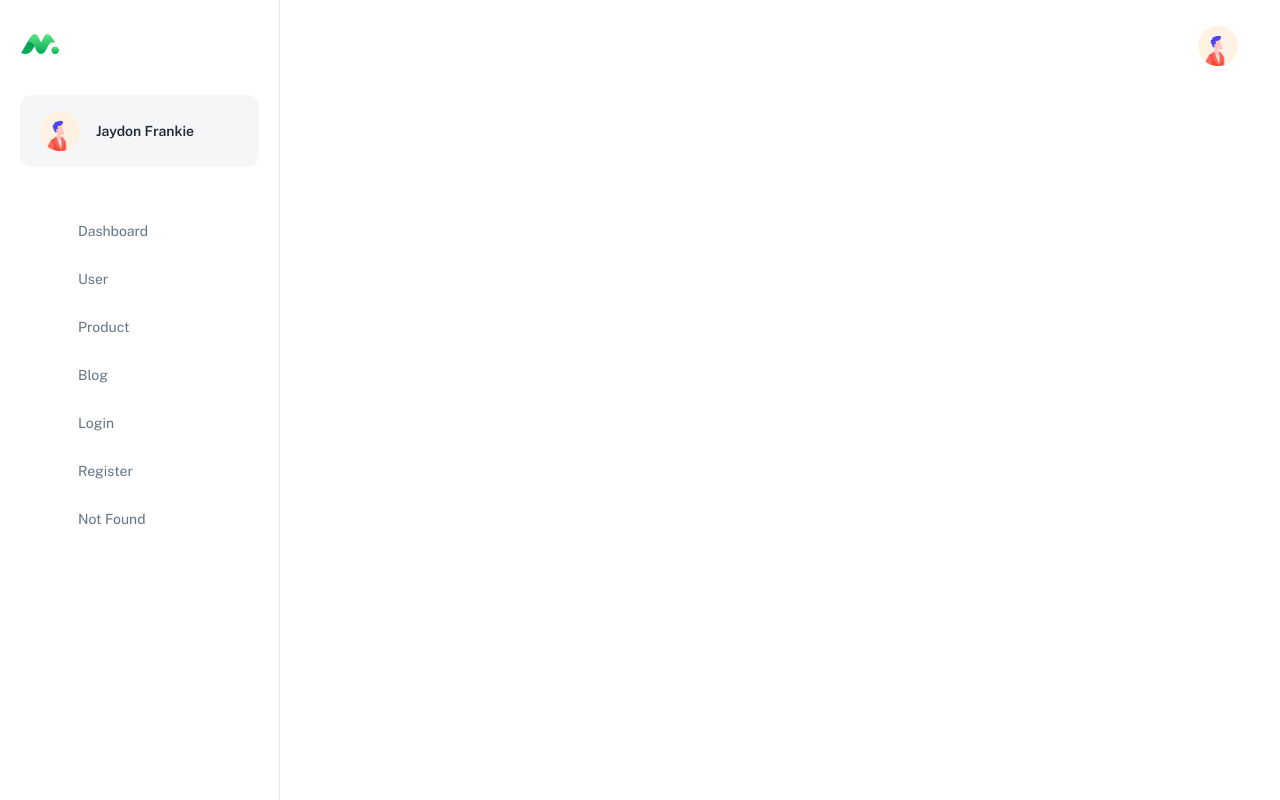
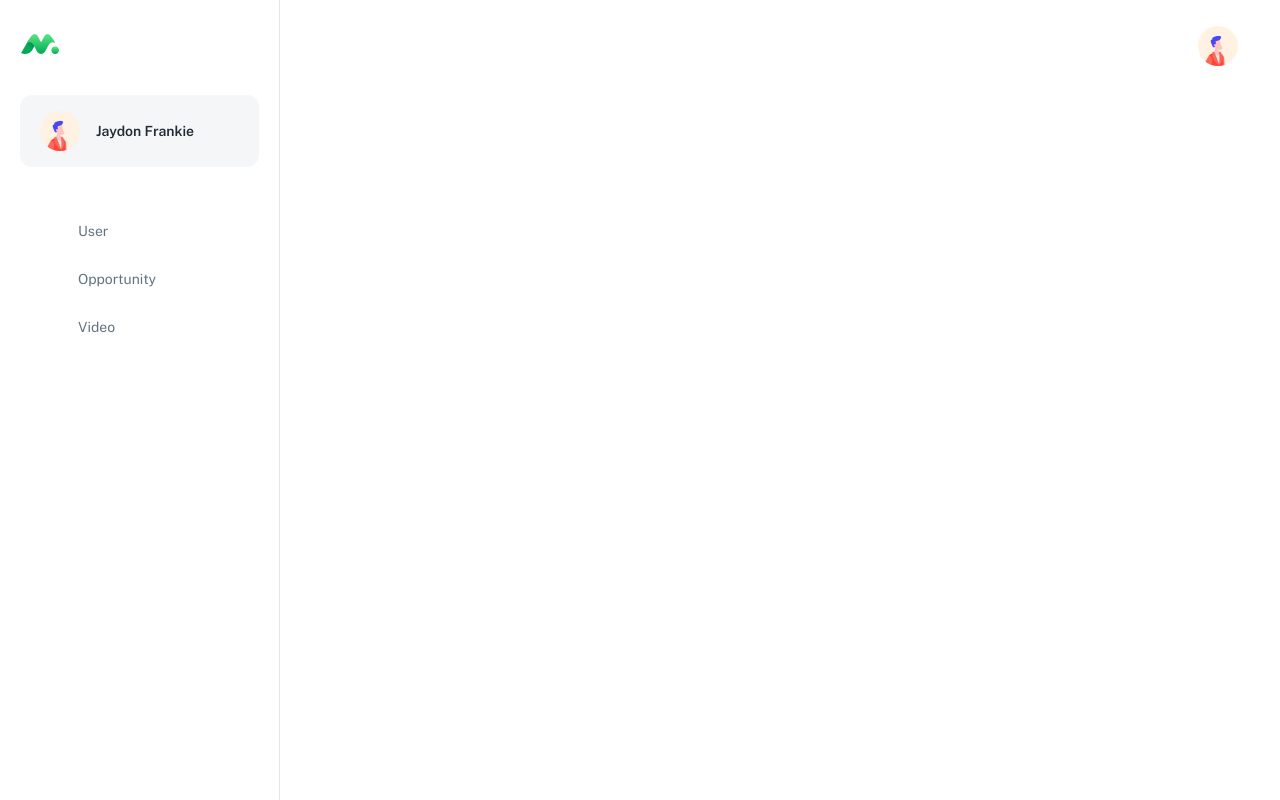
Before and after one commit to TharindaPrabhath/dashboard, a React (Create React App) app: page /dashboard in a window 1280 px wide. Before the commit this address had no page. Built offline with nearby package versions, Linux system fonts and the light colour scheme; a web font is replaced by a local one.

Commit message:
commented out unwanted config data

```diff
--- a/src/layouts/dashboard/SidebarConfig.js
+++ b/src/layouts/dashboard/SidebarConfig.js
@@ -12,41 +12,51 @@ import alertTriangleFill from '@iconify/icons-eva/alert-triangle-fill';
 const getIcon = (name) => <Icon icon={name} width={22} height={22} />;
 
 const sidebarConfig = [
-  {
-    title: 'dashboard',
-    path: '/dashboard/app',
-    icon: getIcon(pieChart2Fill)
-  },
+  // {
+  //   title: 'dashboard',
+  //   path: '/dashboard/app',
+  //   icon: getIcon(pieChart2Fill)
+  // },
   {
     title: 'user',
     path: '/dashboard/user',
     icon: getIcon(peopleFill)
   },
   {
-    title: 'product',
-    path: '/dashboard/products',
-    icon: getIcon(shoppingBagFill)
+    title: 'opportunity',
+    path: '/dashboard/opportunity',
+    icon: getIcon(peopleFill)
   },
   {
-    title: 'blog',
-    path: '/dashboard/blog',
-    icon: getIcon(fileTextFill)
-  },
-  {
-    title: 'login',
-    path: '/login',
-    icon: getIcon(lockFill)
-  },
-  {
-    title: 'register',
-    path: '/register',
-    icon: getIcon(personAddFill)
-  },
-  {
-    title: 'Not found',
-    path: '/404',
-    icon: getIcon(alertTriangleFill)
+    title: 'video',
+    path: '/dashboard/video',
+    icon: getIcon(peopleFill)
   }
+  // {
+  //   title: 'product',
+  //   path: '/dashboard/products',
+  //   icon: getIcon(shoppingBagFill)
+  // },
+  // {
+  //   title: 'blog',
+  //   path: '/dashboard/blog',
+  //   icon: getIcon(fileTextFill)
+  // },
+  // {
+  //   title: 'login',
+  //   path: '/login',
+  //   icon: getIcon(lockFill)
+  // },
+  // {
+  //   title: 'register',
+  //   path: '/register',
+  //   icon: getIcon(personAddFill)
+  // },
+  // {
+  //   title: 'Not found',
+  //   path: '/404',
+  //   icon: getIcon(alertTriangleFill)
+  // }
 ];
 
 export default sidebarConfig;
```
